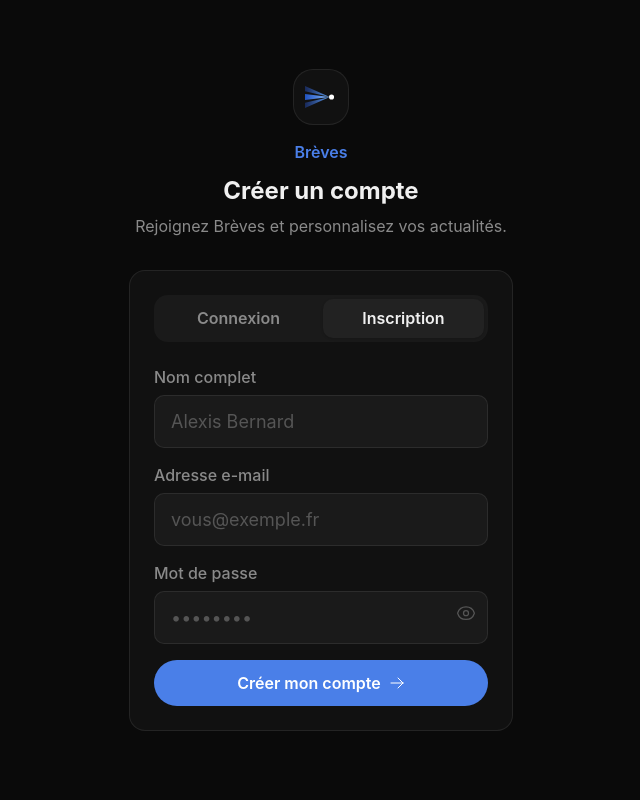
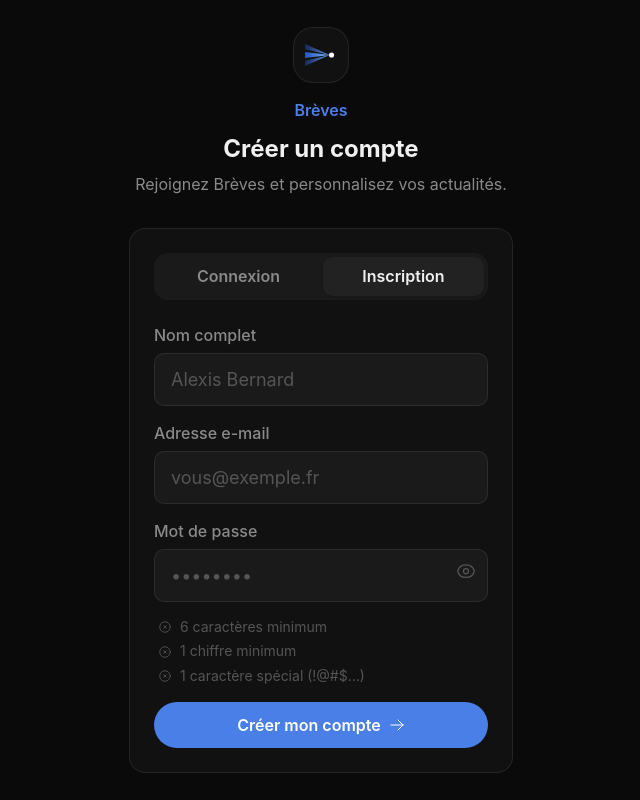
Before and after one commit to JulienTom33/breve, a React (Vite) app: page /auth in a window 1280 px wide. Both pictures are taken after a click on the button "Inscription". Shown: the whole page, without its empty margins (319-959 px from the left). Built offline with nearby package versions, Linux system fonts and the light colour scheme; no server answers; a web font is replaced by a local one.

Commit message:
feat(#86): erreurs Supabase en français + indicateur conditions mot de passe
Co-Authored-By: Claude Sonnet 4.6 <noreply@anthropic.com>

```diff
--- a/src/pages/AuthPage.tsx
+++ b/src/pages/AuthPage.tsx
@@ -1,6 +1,12 @@
 import { FC, FormEvent, useState } from 'react'
 import { useNavigate } from 'react-router-dom'
-import { EyeIcon, EyeSlashIcon, ArrowRightIcon } from '@heroicons/react/24/outline'
+import {
+  EyeIcon,
+  EyeSlashIcon,
+  ArrowRightIcon,
+  CheckCircleIcon,
+  XCircleIcon,
+} from '@heroicons/react/24/outline'
 import Button from '@/components/ui/Button/Button'
 import Input from '@/components/ui/Input/Input'
 import BreveLogo from '@/components/ui/BreveLogo/BreveLogo'
@@ -8,6 +14,35 @@ import { useAuth } from '@/hooks/useAuth'
 import { t } from '@/lib/i18n'
 
 type Mode = 'login' | 'register'
+
+const SUPABASE_ERRORS: Record<string, string> = {
+  'Invalid login credentials': 'Email ou mot de passe incorrect.',
+  'Email not confirmed': 'Veuillez confirmer votre adresse email.',
+  'User already registered': 'Un compte existe déjà avec cet email.',
+  'Email already in use': 'Un compte existe déjà avec cet email.',
+  'Password should be at least 6 characters':
+    'Le mot de passe doit contenir au moins 6 caractères.',
+  'Signup requires a valid password': 'Mot de passe invalide.',
+  'Unable to validate email address: invalid format': 'Adresse email invalide.',
+  'Email rate limit exceeded': 'Trop de tentatives. Réessayez dans quelques minutes.',
+  'For security purposes, you can only request this once every 60 seconds':
+    'Attendez 60 secondes avant de réessayer.',
+  'Token has expired or is invalid': 'Le lien est expiré ou invalide.',
+}
+
+const translateError = (message: string): string =>
+  SUPABASE_ERRORS[message] ?? 'Une erreur est survenue. Veuillez réessayer.'
+
+interface PasswordRule {
+  label: string
+  test: (pw: string) => boolean
+}
+
+const PASSWORD_RULES: PasswordRule[] = [
+  { label: '6 caractères minimum', test: (pw) => pw.length >= 6 },
+  { label: '1 chiffre minimum', test: (pw) => /\d/.test(pw) },
+  { label: '1 caractère spécial (!@#$…)', test: (pw) => /[^a-zA-Z0-9]/.test(pw) },
+]
 
 const AuthPage: FC = () => {
   const navigate = useNavigate()
@@ -36,12 +71,18 @@ const AuthPage: FC = () => {
     setResetSent(false)
     setSubmitting(true)
 
+    if (mode === 'register' && !PASSWORD_RULES.every((r) => r.test(password))) {
+      setError('Le mot de passe ne respecte pas les conditions requises.')
+      setSubmitting(false)
+      return
+    }
+
     const err =
       mode === 'login' ? await signIn(email, password) : await signUp(email, password, fullName)
 
     setSubmitting(false)
     if (err) {
-      setError(err.message)
+      setError(translateError(err.message))
     } else {
       navigate('/')
     }
@@ -56,7 +97,7 @@ const AuthPage: FC = () => {
     const err = await resetPassword(email)
     setSubmitting(false)
     if (err) {
-      setError(err.message)
+      setError(translateError(err.message))
     } else {
       setResetSent(true)
       setError('')
@@ -171,6 +212,27 @@ const AuthPage: FC = () => {
               required
             />
 
+            {mode === 'register' && (
+              <div id="auth-page__password-rules--main" className="flex flex-col gap-1.5 px-1">
+                {PASSWORD_RULES.map((rule) => {
+                  const ok = rule.test(password)
+                  return (
+                    <div
+                      key={rule.label}
+                      className={`flex items-center gap-2 text-xs transition-colors duration-200 ${ok ? 'text-success' : password.length === 0 ? 'text-text-faint' : 'text-error'}`}
+                    >
+                      {ok ? (
+                        <CheckCircleIcon className="w-3.5 h-3.5 flex-shrink-0" />
+                      ) : (
+                        <XCircleIcon className="w-3.5 h-3.5 flex-shrink-0" />
+                      )}
+                      <span>{rule.label}</span>
+                    </div>
+                  )
+                })}
+              </div>
+            )}
+
             {error && (
               <p id="auth-page__error--main" className="text-error text-sm">
                 {error}
```
Also changed, not shown: 1 other file (tests, documents, lock files or other folders).
